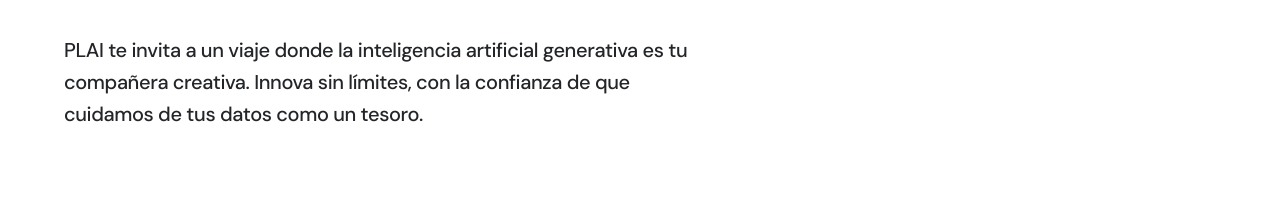
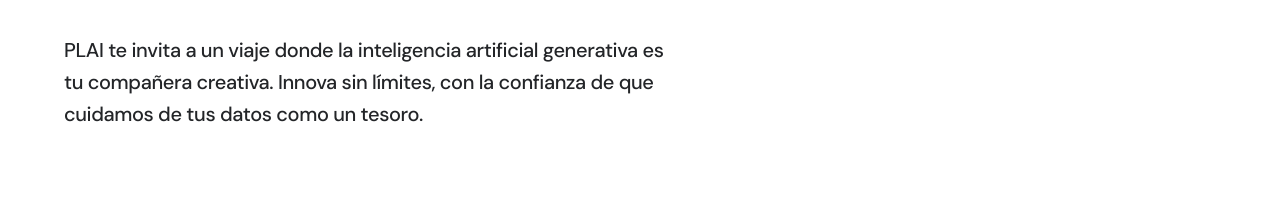
Before and after one commit to fmoraga01/plai, a plain HTML site: page index.html in a window 1280 px wide. Shown: the part 576-800 px from the top of the page. Drawn offline with nearby package versions, Linux system fonts and the light colour scheme; a web font is replaced by a local one.

Commit message:
modificación ancho hero

```diff
--- a/css/main.css
+++ b/css/main.css
@@ -208,7 +208,7 @@
         color:#232528;
         line-height: 160%; /* 32px */
         letter-spacing: -0.4px;
-        width: 50vw;
+        width: 48vw;
     }
     .ui-plai{
         display: inline-flex;
```
